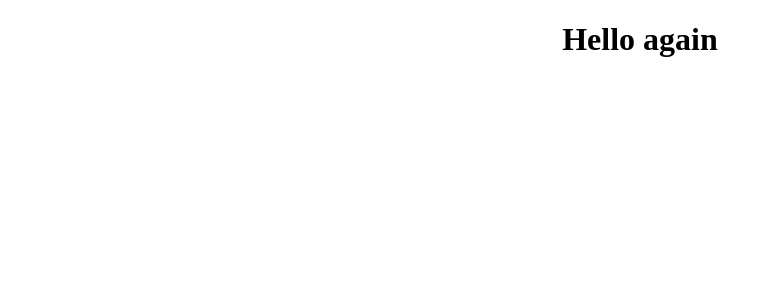
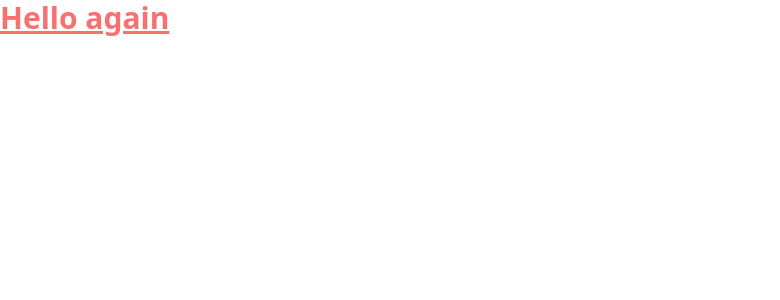
Before and after one commit to aguilanbon/random-joke-app, a React (Create React App) app: page / in a window 1280 px wide. Shown: the top 300 px of the page, without its empty margins (0-780 px from the left). Built offline with nearby package versions, Linux system fonts and the light colour scheme.

Commit message:
installed and configured tailwindcss

```diff
--- /dev/null
+++ b/postcss.config.js
@@ -0,0 +1,6 @@
+module.exports = {
+  plugins: {
+    tailwindcss: {},
+    autoprefixer: {},
+  },
+}
--- a/public/index.html
+++ b/public/index.html
@@ -24,6 +24,7 @@
       work correctly both with client-side routing and a non-root public URL.
       Learn how to configure a non-root public URL by running `npm run build`.
     -->
+    <link href="../dist/output.css" rel="stylesheet">
     <title>Random Joke App</title>
   </head>
   <body>
--- a/src/App.css
+++ /dev/null
@@ -1,38 +0,0 @@
-.App {
-  text-align: center;
-}
-
-.App-logo {
-  height: 40vmin;
-  pointer-events: none;
-}
-
-@media (prefers-reduced-motion: no-preference) {
-  .App-logo {
-    animation: App-logo-spin infinite 20s linear;
-  }
-}
-
-.App-header {
-  background-color: #282c34;
-  min-height: 100vh;
-  display: flex;
-  flex-direction: column;
-  align-items: center;
-  justify-content: center;
-  font-size: calc(10px + 2vmin);
-  color: white;
-}
-
-.App-link {
-  color: #61dafb;
-}
-
-@keyframes App-logo-spin {
-  from {
-    transform: rotate(0deg);
-  }
-  to {
-    transform: rotate(360deg);
-  }
-}
--- a/src/App.js
+++ b/src/App.js
@@ -1,9 +1,9 @@
-import './App.css';
+import './index.css';
 
 function App() {
   return (
     <div className="App">
-      <h1>Hello again</h1>
+      <h1 className='text-3xl font-bold underline text-red-400'>Hello again</h1>
     </div>
   );
 }
--- /dev/null
+++ b/src/index.css
@@ -0,0 +1,3 @@
+@tailwind base;
+@tailwind components;
+@tailwind utilities;
--- /dev/null
+++ b/tailwind.config.js
@@ -0,0 +1,8 @@
+/** @type {import('tailwindcss').Config} */
+module.exports = {
+  content: ['./src/*.{js, jsx}'],
+  theme: {
+    extend: {},
+  },
+  plugins: [],
+}
```
Also changed, not shown: package.json (+7 -1 lines), 2 other files (tests, documents, lock files or other folders).
